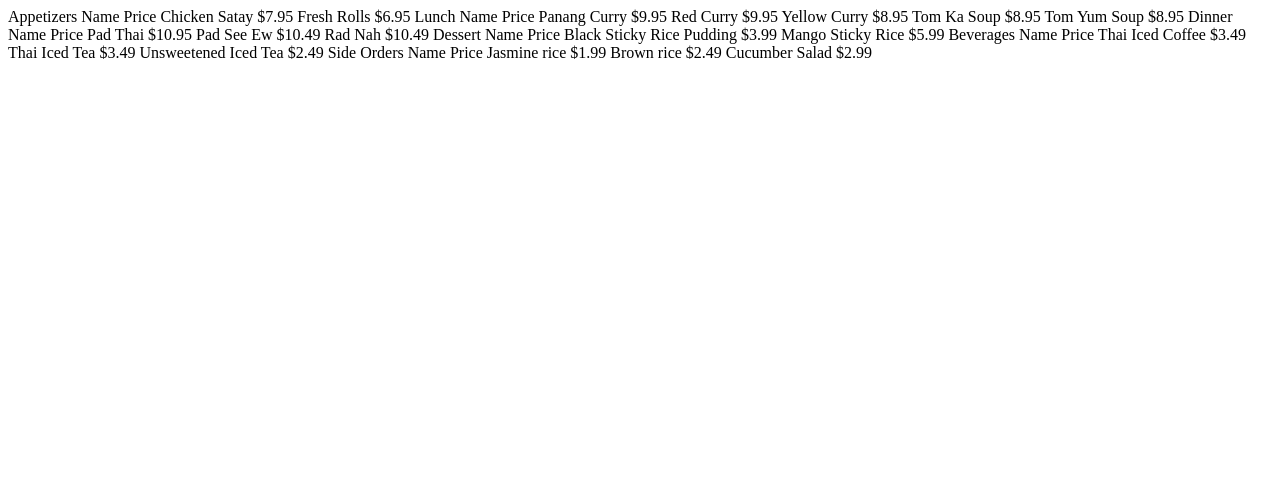
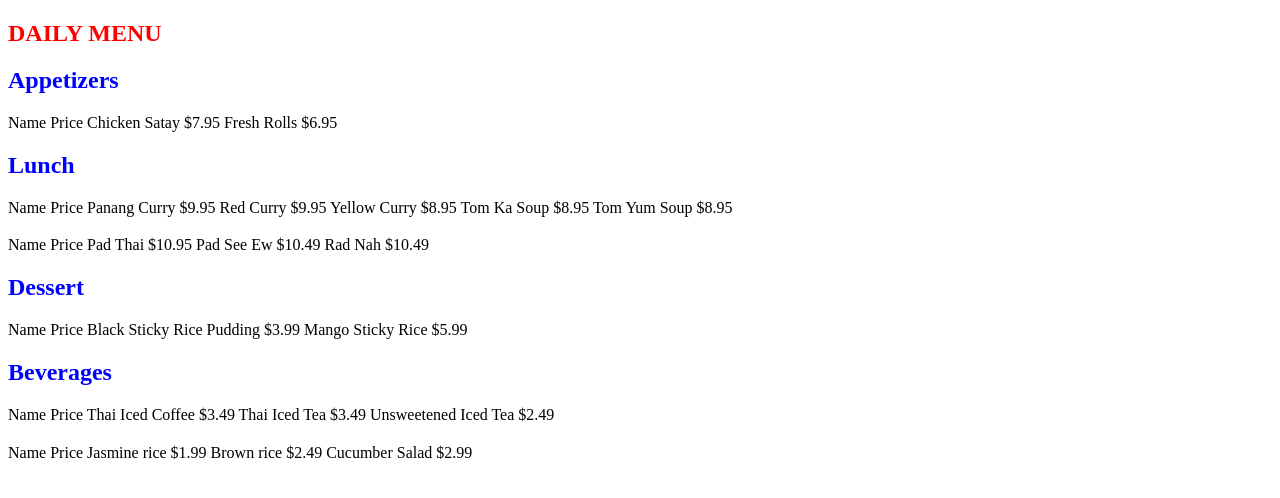
Before and after one commit to richardcrn3rd/HTML-Restaurant-Menu, a plain HTML site: page menu.html in a window 1280 px wide. Drawn offline with Linux system fonts and the light colour scheme.

```diff
--- a/menu.html
+++ b/menu.html
@@ -12,13 +12,17 @@
     <!-- TODO: Banner Image here-->
     <main>
         <!-- Your job is to make the menu items in each section below a proper table! -->
-        Appetizers
+        <section>
+<div class="MENU">
+    <h1 span style="color: red;">DAILY MENU</h1>
+</div>
+            <h2 span style="Color: blue;">Appetizers</h2>
 
         Name Price
         Chicken Satay $7.95
         Fresh Rolls $6.95
 
-        Lunch
+        <h2 span style="Color: blue;">Lunch</h1>
 
         Name Price
         Panang Curry $9.95
@@ -27,32 +31,33 @@
         Tom Ka Soup $8.95
         Tom Yum Soup $8.95
 
-        Dinner
+        <h2 span style="Color: blue;"></h1>
 
         Name Price
         Pad Thai $10.95
         Pad See Ew $10.49
         Rad Nah $10.49
 
-        Dessert
+        <h2 span style="Color: blue;">Dessert</h1>
 
         Name Price
         Black Sticky Rice Pudding $3.99
         Mango Sticky Rice $5.99
 
-        Beverages
+        <h2 span style="Color: blue;">Beverages</h1>
 
         Name Price
         Thai Iced Coffee $3.49
         Thai Iced Tea $3.49
         Unsweetened Iced Tea $2.49
 
-        Side Orders
+        <h2 span style="Color: blue;"></h1>
 
         Name Price
         Jasmine rice $1.99
         Brown rice $2.49
         Cucumber Salad $2.99
-    </main>
+        </section>
+
 </body>
 </html>
```
Also changed, not shown: index.html (+2 -2 lines).
